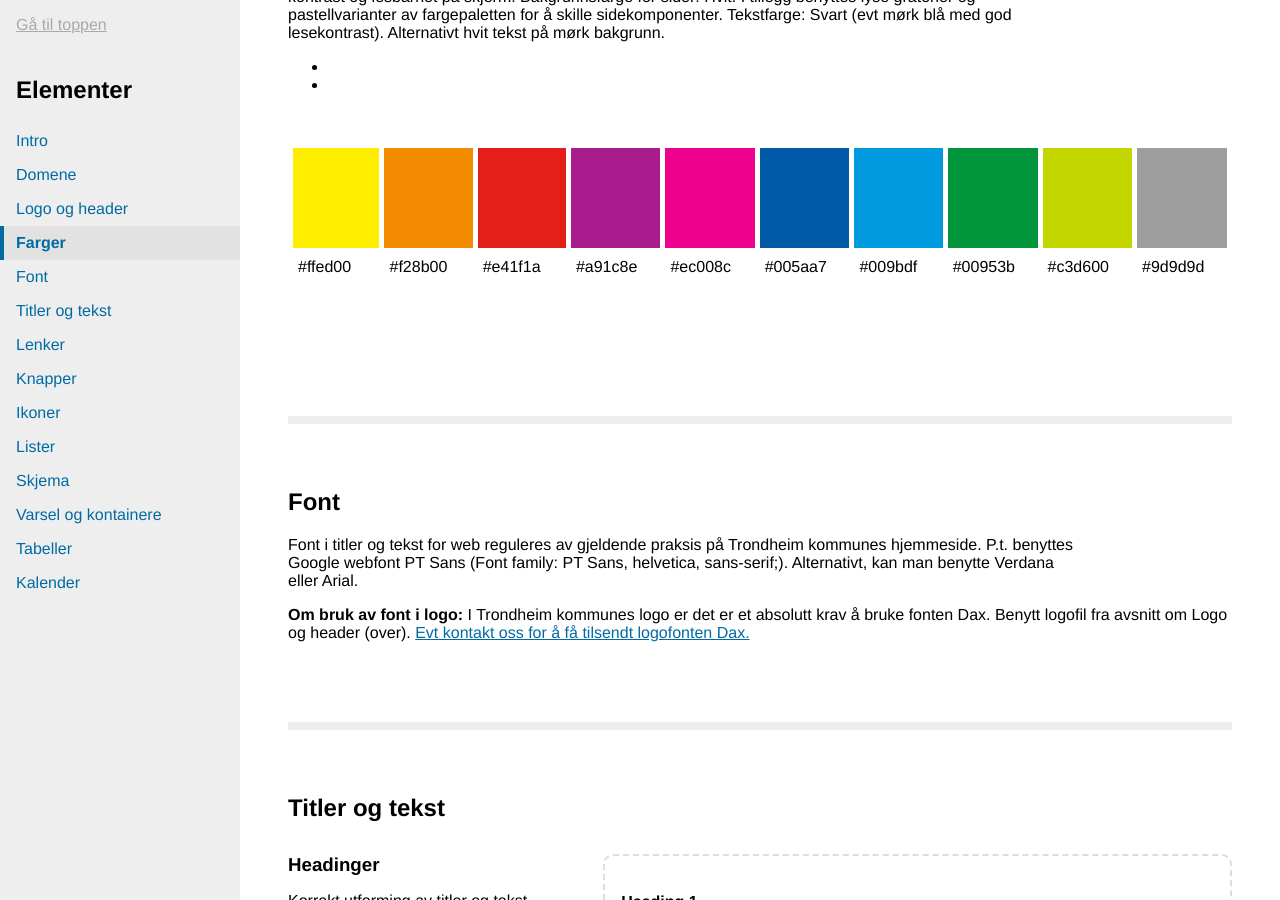
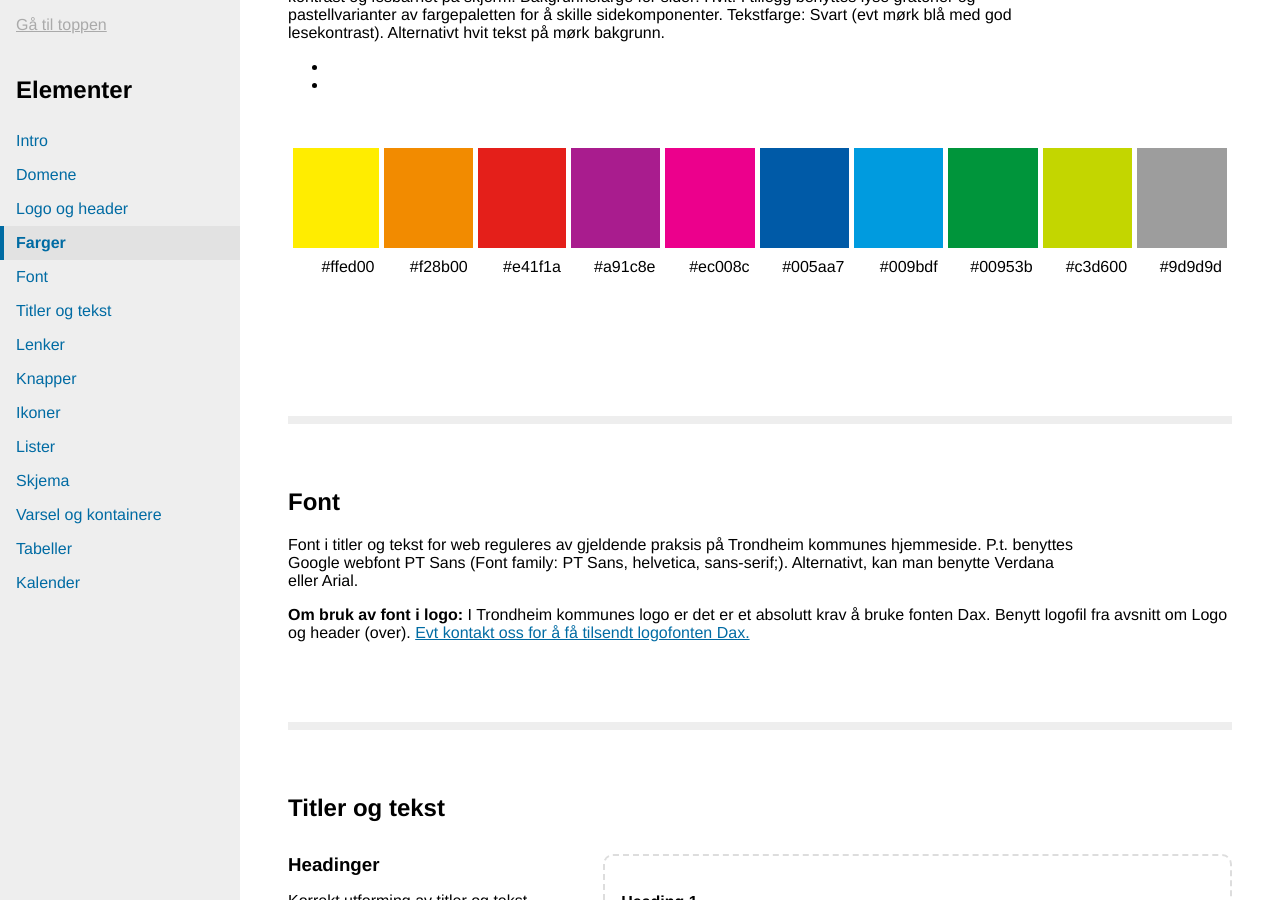
Before and after one commit to rskjonbe/styleguide, a Jekyll site: the page built from versjon/1.1/index.html, in a window 1280 px wide and 900 px high, scrolled down 1317 px. Built offline with Jekyll 4.4.1, drawn with Linux system fonts in a browser that asks for light colours.

Commit message:
textalignment

```diff
--- a/versjon/1.1/farger.html
+++ b/versjon/1.1/farger.html
@@ -26,7 +26,7 @@ Tekstfarge: Svart (evt mørk blå med god lesekontrast). Alternativt hvit tekst
 <td height="100" width="100" bgcolor="#c3d600">&nbsp;</td>
 <td height="100" width="100" bgcolor="#9d9d9d">&nbsp;</td>
 </tr>
-<tr valign="top">
+<tr style="text-align:right">
 <td>#ffed00</td>
 <td>#f28b00</td>
 <td>#e41f1a</td>
```
